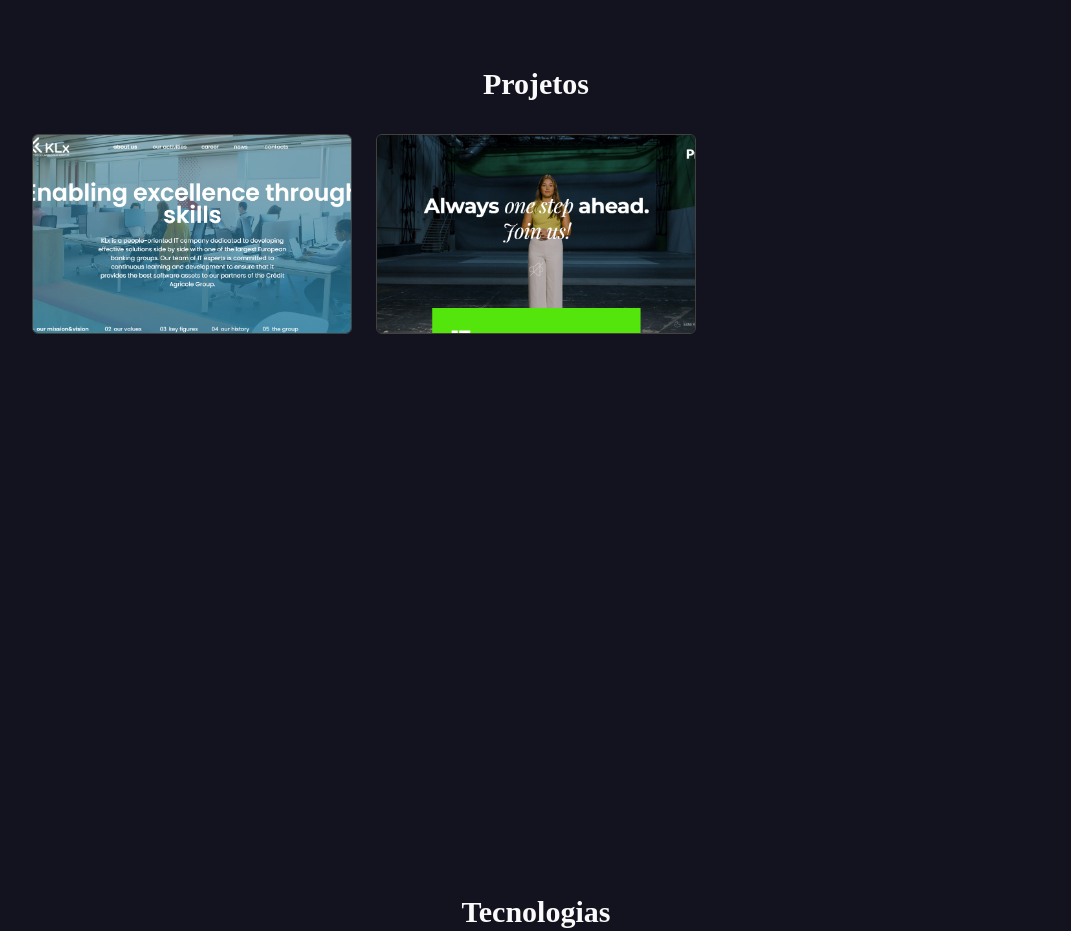
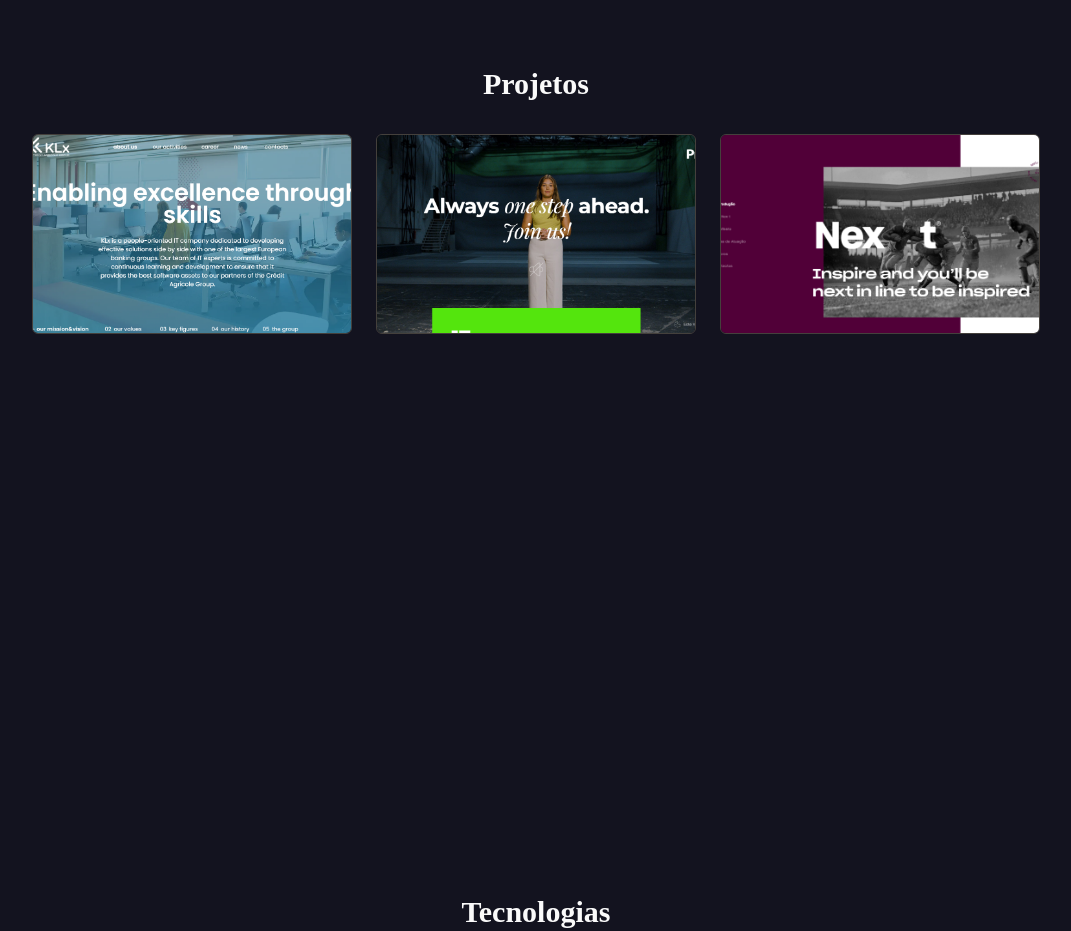
Before and after one commit to devbls/portfolio, a React (Vite) app: page / in a window 1280 px wide. Shown: the part 1880-2811 px from the top of the page, without its empty margins (104-1175 px from the left). Built offline with nearby package versions, Linux system fonts and the light colour scheme.

Commit message:
Add NEXT Engineering project

```diff
--- a/src/components/Projects.tsx
+++ b/src/components/Projects.tsx
@@ -13,6 +13,12 @@ const PROJECTS = [
     name: "PrimeIT Website",
     thumb: "primeit.png",
     alt: "PrimeIT Project thumb",
+  },
+  {
+    link: "https://www.nextengineering.pt",
+    name: "NEXT Engineering Website",
+    thumb: "next.png",
+    alt: "Next Engineering Project thumb",
   },
 ];
 
```
Also changed, not shown: public/thumbs/next.png (added).
